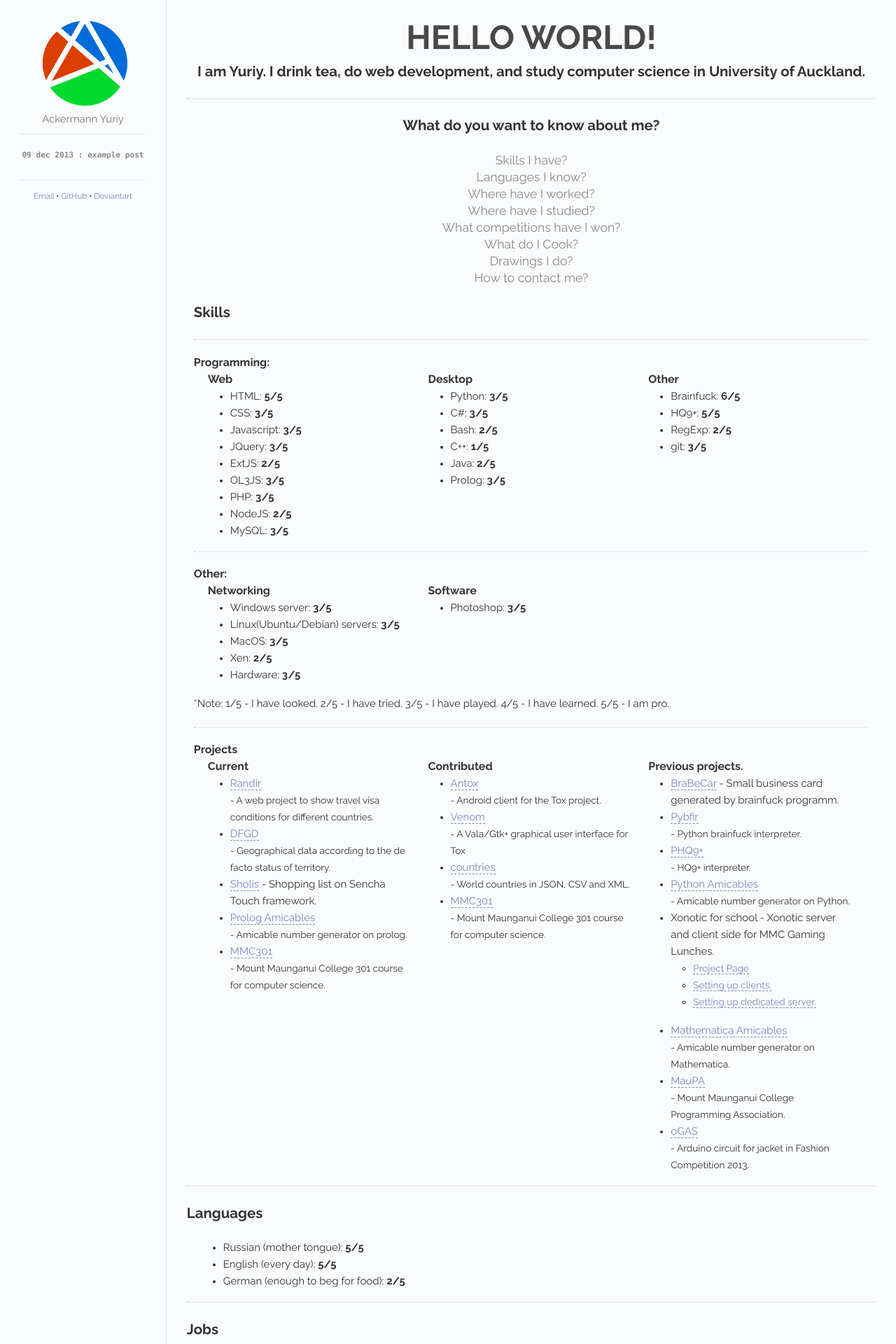
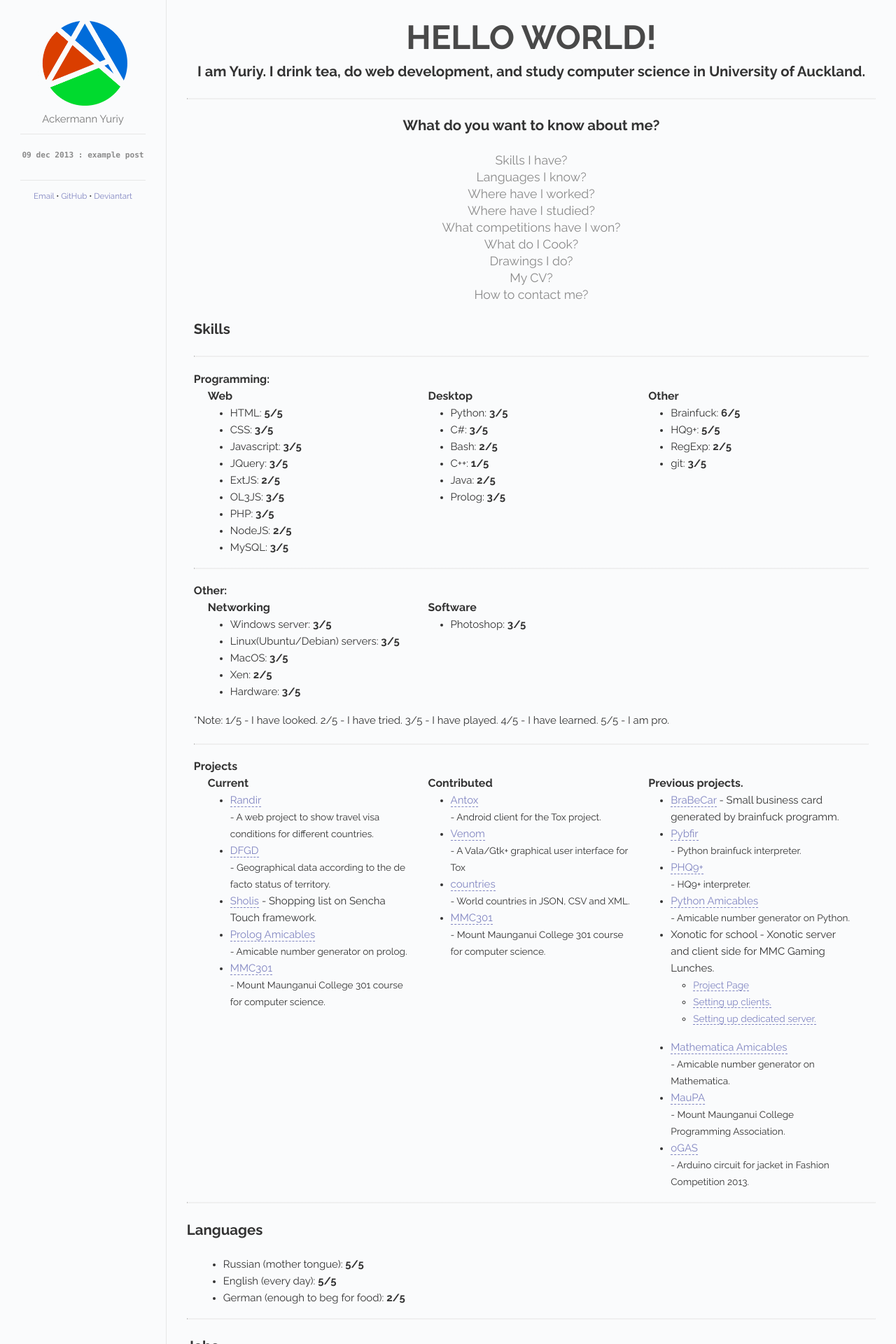
Before and after one commit to herrjemand/herrjemand.github.io, a Jekyll site: the page built from index.html, in a window 1280 px wide. Shown: the top 1920 px of the page at 70% size. Built offline with Jekyll 4.4.1, drawn with Linux system fonts in a browser that asks for light colours; Markdown is read by kramdown in place of the engine named in the settings.

Commit message:
Added cv, some projects and updated skills... And tea... Lots of it...

```diff
--- a/index.html
+++ b/index.html
@@ -20,6 +20,7 @@ title: Home
 			<p><a href="#Competitions">What competitions have I won?</a></p>
 			<p><a href="#Cooking">What do I Cook?</a></p>
 			<p><a href="#Art">Drawings I do?</a></p>
+			<p><a href="/data/ackermann_yuriy_cv.pdf">My CV?</a></p>
 			<p><a href="#Contact">How to contact me?</a></p>
 		</div>
 
```
Also changed, not shown: 1 other file.
